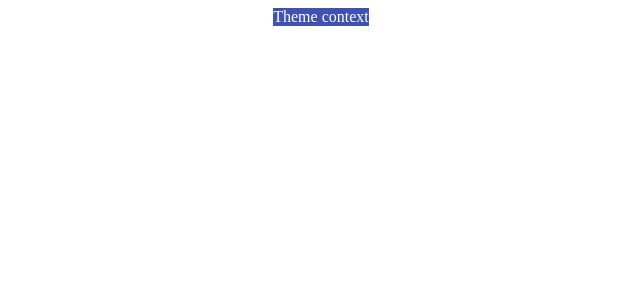
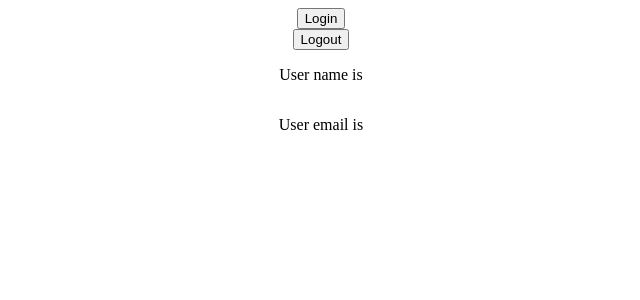
Before and after one commit to Kgiruc/ts-react, a React (Vite) app in the folder ts-react/: page / in a window 1280 px wide. Shown: the top 300 px of the page, without its empty margins (319-959 px from the left). Built offline with nearby package versions, Linux system fonts and the light colour scheme.

Commit message:
tsx basic

```diff
--- a/ts-react/src/App.tsx
+++ b/ts-react/src/App.tsx
@@ -1,13 +1,13 @@
-import Box from "./componenets/context/Box";
-import ThemeContextProvider from "./componenets/context/ThemeContext";
+import { UserContextProvider } from "./componenets/context/UserContext";
+import User from "./componenets/context/User";
 
 
 function App() {
   return (
     <div className="App">
-      <ThemeContextProvider>
-        <Box />
-      </ThemeContextProvider>
+      <UserContextProvider>
+        <User />
+      </UserContextProvider>
     </div>
   );
 }
--- /dev/null
+++ b/ts-react/src/componenets/context/User.tsx
@@ -0,0 +1,27 @@
+import { useContext } from "react"
+import { UserContext } from "./UserContext"
+
+function User() {
+    const userContext = useContext(UserContext)
+
+    const handleLogin = () => {
+            userContext.setUser({
+                name: 'rufi',
+                email: 'rufixcer32@gmail.com'
+            })
+    }
+    const handleLogout = () => {
+            userContext.setUser(null)
+    }
+
+    return (
+        <>
+            <button onClick={handleLogin}>Login</button>
+            <button onClick={handleLogout}>Logout</button>
+            <p>User name is {userContext.user?.name}</p>
+            <p>User email is {userContext.user?.email}</p>
+        </>
+    )
+}
+
+export default User
--- /dev/null
+++ b/ts-react/src/componenets/context/UserContext.tsx
@@ -0,0 +1,26 @@
+import { createContext, useState } from "react"
+
+export type AuthUser = {
+    name: string
+    email: string
+}
+
+type UserContextType = {
+    user: AuthUser | null
+    setUser: React.Dispatch<React.SetStateAction<AuthUser | null>>
+}
+
+type UserContextProviderProps = {
+    children: React.ReactNode
+}
+
+export const UserContext = createContext({} as UserContextType)
+
+export const UserContextProvider = ({ children }: UserContextProviderProps) => {
+    const [user, setUser] = useState<AuthUser | null>(null)
+    return (
+        <UserContext.Provider value={{ user, setUser }}>
+            {children}
+        </UserContext.Provider>
+    )
+}
--- a/ts-react/src/index.css
+++ b/ts-react/src/index.css
@@ -1,4 +1,7 @@
 .App {
     display: flex;
     justify-content: center;
+    flex-direction: column;
+    justify-content: center;
+    align-items: center;
 }
```
